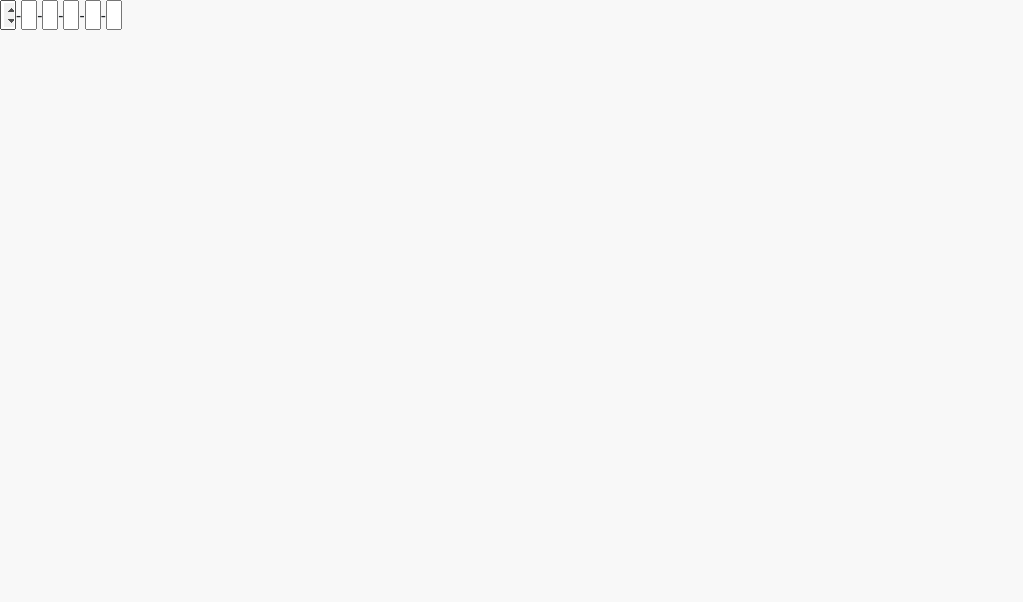
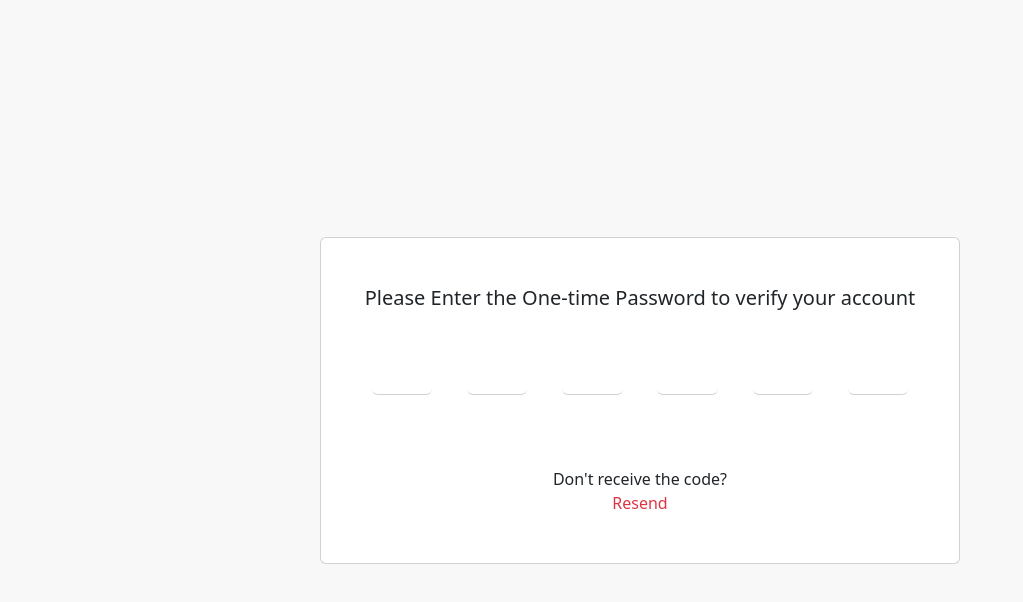
Before and after one commit to msparth89/asiatech, a React (Create React App) app: page /otpcode in a window 1280 px wide. Shown: the top 602 px of the page, without its empty margins (0-1023 px from the left). Built offline with nearby package versions, Linux system fonts and the light colour scheme.

Commit message:
otpcode changes

```diff
--- /dev/null
+++ b/src/components/OTPCode.css
@@ -0,0 +1,5 @@
+input::-webkit-outer-spin-button,
+input::-webkit-inner-spin-button {
+    -webkit-appearance: none;
+    margin: 0;
+}
--- a/src/components/OTPCode.js
+++ b/src/components/OTPCode.js
@@ -1,69 +1,102 @@
-// import Shakti from "../shakti";
-// import { useContext } from "react";
-// import React, { useState, useRef, useEffect } from "react";
+import React, { useState, useContext, useRef, useEffect } from 'react';
+import axios from 'axios';
+import Master from '../utils/Master';
+import './OTPCode.css';
 
+const OtpForm = () => {
+  const [otpValues, setOtpValues] = useState(Array(6).fill(''));
+  const { setOTP, OTP, PhoneNumber } = useContext(Master);
+  const inputRefs = useRef([...Array(6)].map(() => React.createRef()));
 
-// export default OTPCode=()=>{
-// const {
-// sss
-//   } = useContext(Shakti);
+  const handleOtpChange = (index, value) => {
+    const newOtpValues = [...otpValues];
+    newOtpValues[index] = value;
+    setOtpValues(newOtpValues);
 
-// return(
-// <>
-// <H2>
-
-//     {sss}
-// </H2>
-// </>
-
-// )
-// }
-
-
-import React, { useState, useContext } from 'react';
-import OtpInput from 'react-otp-input';
-import Master from "../utils/Master";
-import axios from "axios";
-
-
-
-export default function OTPCode() {
-  const {setOTP, OTP, PhoneNumber } = useContext(Master);
-  const [otp, setOtp] = useState('');
-
-  function SettingOTP(num){
-    setOtp(num);
-    setOTP(num)
-  }
-
-  const handleClick = () => {
-    // if (!buttonClicked) {
-      axios.post(`http://localhost/asiatech/?rest_route=/shakti/v1/authenticate&phone_number=${PhoneNumber.current}&secod=${otp}&shakti=1234`
-      )
-        .then(response => {
-          console.log('RRRRRRRRRRRRRRRRRRRRRRRRRRRRRRRRRRRR', response);
-          console.log("Success: ", response.success);
-        })
-        .catch(error => {
-          console.error("API call error:", error);
-        });
-    // }
+    // Move focus to the next input
+    if (value !== '' && index < inputRefs.current.length - 1) {
+      inputRefs.current[index + 1].current.focus();
+    }
   };
 
+  const handleResendOtp = () => {
+    console.log('Resending OTP...');
+  };
+
+  const handleVerifyOtp = () => {
+    const enteredOtp = otpValues.join('');
+    console.log('Verifying OTP:', enteredOtp);
+    // axios
+    //   .post(`http://localhost/asiatech/?rest_route=/shakti/v1/authenticate&phone_number=${PhoneNumber.current}&second=${enteredOtp}&shakti=1234`)
+    //   .then((response) => {
+    //     console.log('RRRRRRRRRRRRRRRRRRRRRRRRRRRRRRRRRRRR', response);
+    //     console.log('Success: ', response.success);
+    //   })
+    //   .catch((error) => {
+    //     console.error('API call error:', error);
+    //   });
+  };
+
+  const isNumber = (event) => {
+    const keyCode = event.keyCode || event.which;
+    const keyValue = String.fromCharCode(keyCode);
+    if (!/^\d+$/.test(keyValue)) {
+      event.preventDefault();
+    }
+  };
+
+  useEffect(() => {
+    // Check if all OTP fields are filled
+    if (otpValues.every((value) => value !== '')) {
+      // Trigger the verification when all fields are filled
+      handleVerifyOtp();
+    }
+  }, [otpValues]);
+
   return (
-    <>
-    <OtpInput
-      value={OTP.current}
-      onChange={SettingOTP}
-      numInputs={6}
-      inputType={"number"}
-      renderSeparator={<span>-</span>}
-      renderInput={(props) => <input {...props} />}
-    />
+      <div className="d-flex justify-content-center align-items-center" style={{ height: '100vh'}}>
+        <div className="card py-5 px-3 col-md-6" style={{alignItems: 'center'}}>
+          <h5 className="m-0">Please Enter the One-time Password to verify your account</h5>
+          <span className="mobile-text" id="enterOTP"></span>
+          <div className="digit-group d-flex flex-row mt-5" id="otpno" data-autosubmit="false" style={{justifyContent: 'space-evenly', alignItems: 'center'}}>
+            {otpValues.map((value, index) => (
+              <input
+                key={index}
+                type="number"
+                className="form-control"
+                value={value}
+                onChange={(e) => handleOtpChange(index, e.target.value)}
+                maxLength="1"
+                // onKeyDown={isNumber}
+                ref={inputRefs.current[index]}
+                style={{width: '10%', border: 'none', borderBottom: '1px solid #d4d1d1'}}
+              />
+            )).slice(0, 6)} {/* Ensure only 6 input boxes are rendered */}
+          </div>
+          <br />
+          <div className="submit-section">
+            <div className="float-right">
+              {/* <button
+                type="button"
+                name="submit"
+                id="verifyOTP"
+                className="btn btn-sm btn-primary btn-md btn-block waves-effect text-center m-b-10"
+                onClick={handleVerifyOtp}
+              >
+                Verify
+              </button> */}
+            </div>
+            <span id="otpVerifyAlert" style={{ color: 'red' }}></span>
+          </div>
+          <div className="text-center mt-5">
+            <span className="d-block mobile-text">Don't receive the code?</span>
+            <span className="font-weight-bold text-danger resendOTP" style={{ cursor: 'pointer' }} onClick={handleResendOtp}>
+              Resend
+            </span>
+          </div>
+        </div>
+      </div>
+  );
+};
 
-    <div>
-{OTP.current}
-    </div>
-    </>
-  );
-}
+export default OtpForm;
```
Also changed, not shown: public/main.js (+12 -12 lines).
